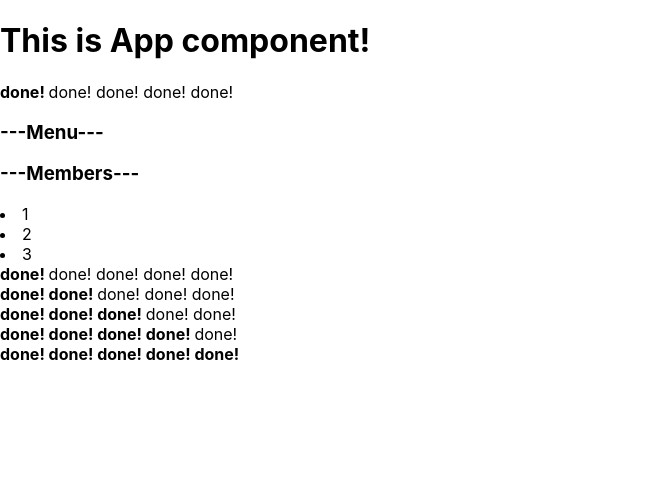
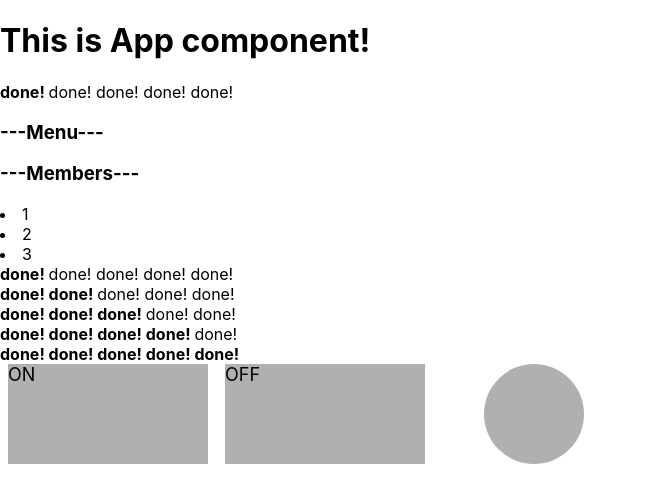
Before and after one commit to JulieBenchuk/react-kabzda-TS, a React (Create React App) app: page / in a window 1280 px wide. Shown: the top 502 px of the page, without its empty margins (0-647 px from the left). Built offline with nearby package versions, Linux system fonts and the light colour scheme.

Commit message:
added style of component OnOff

```diff
--- a/src/App.tsx
+++ b/src/App.tsx
@@ -2,6 +2,7 @@ import React from 'react';
 import './App.css';
 import Accordion from "./components/Accordion/Accordion";
 import Progress from "./components/Progress/Progress";
+import OnOff from "./components/OnOff/OnOff";
 
 const App = () => {
     console.log("App is rendering")
@@ -16,6 +17,7 @@ const App = () => {
             <Progress value={3}/>
             <Progress value={4}/>
             <Progress value={5}/>
+            <OnOff status={"on"}/>
         </>
     );
 }
--- /dev/null
+++ b/src/components/OnOff/OnOff.module.css
@@ -0,0 +1,24 @@
+.onOff {
+    width: 600px;
+    display: grid;
+    grid-template-areas:
+    "square square circle";
+    grid-gap: 1px;
+}
+.square {
+    position: relative;
+    margin: auto;
+    font-size: large;
+    width: 200px;
+    height: 100px;
+    background-color: #b0b0b0;
+    border-color: black;
+}
+.circle {
+    margin-left: 50px;
+    width: 100px;
+    height: 100px;
+    background-color: #b0b0b0;
+    border-color: black;
+    border-radius: 50px;
+}
--- a/src/components/OnOff/OnOff.tsx
+++ b/src/components/OnOff/OnOff.tsx
@@ -1,8 +1,15 @@
 import React from 'react';
+import classes from "./OnOff.module.css";
 
-const OnOff = () => {
+type OnOffPropsType = {
+    status: "on" | "off"
+}
+const OnOff = (props: OnOffPropsType) => {
     return (
-        <div>
+        <div className={classes.onOff}>
+            <div className={classes.square}>ON</div>
+            <div className={classes.square}>OFF</div>
+            <div className={classes.circle}></div>
 
         </div>
     );
```
